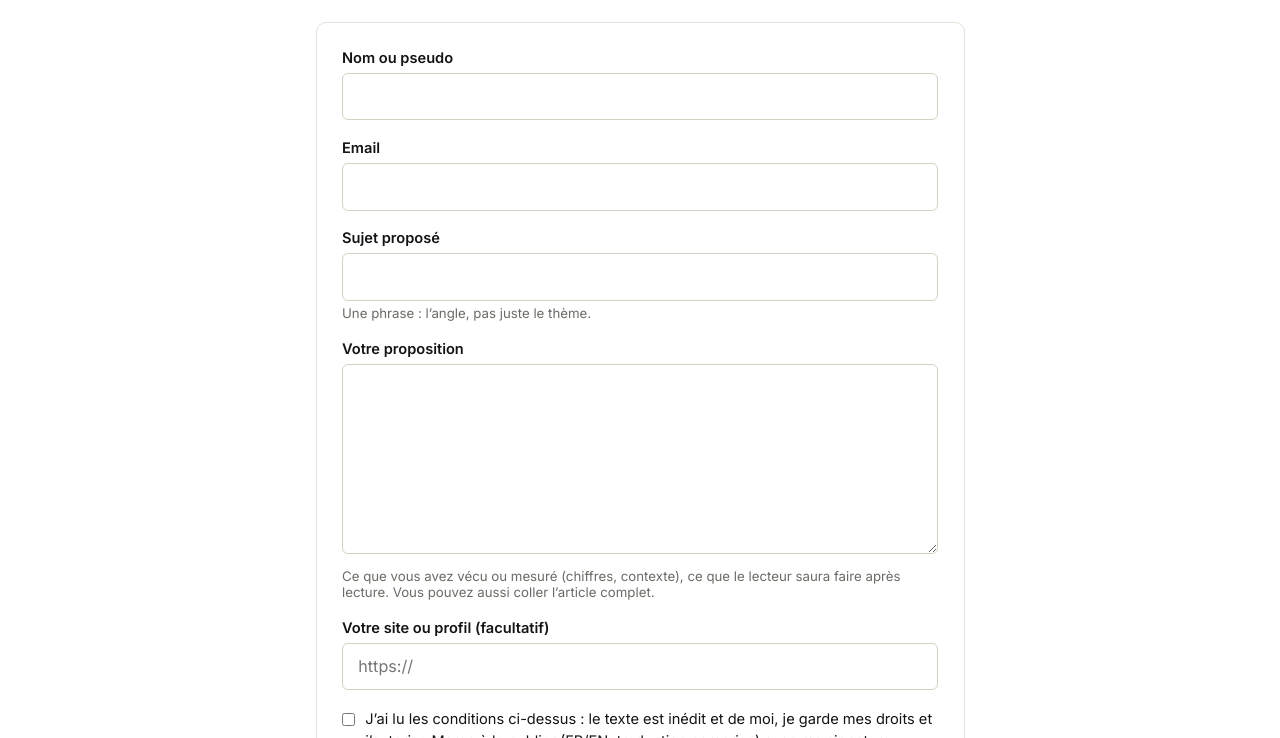
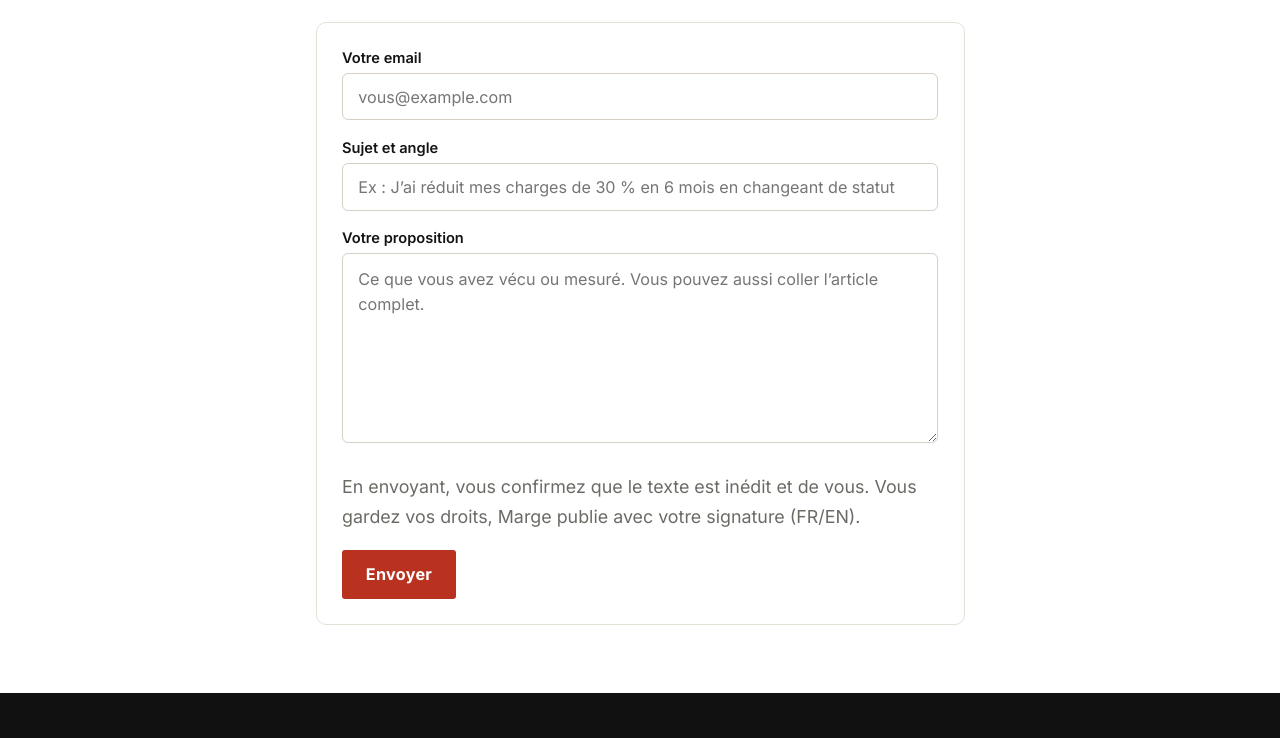
Before and after one commit to yanischoucha-ai/News-, a plain HTML site: page fr/ecrire-pour-nous.html in a window 1280 px wide. Shown: the part 1295-2033 px from the top of the page. Drawn offline with Linux system fonts and the light colour scheme.

Commit message:
ux: formulaire écrire-pour-nous simplifié (3 champs, sans checkbox)
Co-Authored-By: Claude Sonnet 4.6 <noreply@anthropic.com>
Claude-Session: https://claude.ai/code/session_01QPVHucy2rxboGxmqG21qoh

```diff
--- a/assets/css/site.css
+++ b/assets/css/site.css
@@ -117,6 +117,7 @@ body > .s-newsletter { margin: 3rem 1.5rem; max-width: none; }
 .s-field input:focus, .s-field textarea:focus { outline: 2px solid var(--s-gold); outline-offset: 1px; }
 .s-check { display: flex; gap: .6rem; align-items: flex-start; font: .86rem/1.5 var(--s-sans); margin-bottom: 1.2rem; text-align: left; }
 .s-check input { margin-top: .25rem; flex: 0 0 auto; }
+.s-terms { font: .82rem/1.5 var(--s-sans); color: var(--s-muted); margin: .5rem 0 1rem; }
 .s-form-stack .s-form-msg.ok { color: #1e7a3a; }
 .s-form-stack .s-form-msg.err { color: #b3261e; }
 
--- a/fr/ecrire-pour-nous.html
+++ b/fr/ecrire-pour-nous.html
@@ -56,14 +56,12 @@
 <h2>Conditions</h2>
 <p>Vous restez propriétaire de votre texte. Vous nous accordez une licence non exclusive pour le publier sur Marge, en français et en anglais (traduction comprise). Le texte doit être inédit. Un seul lien promotionnel vers votre activité est accepté, et il est assumé comme tel.</p>
 <form class="s-form-stack" data-s-form="contribution" data-ok="Merci ! Votre proposition est bien reçue, nous la lisons avec attention.">
-  <div class="s-field"><label for="c-name">Nom ou pseudo</label><input id="c-name" name="name" required maxlength="120" autocomplete="name"></div>
-  <div class="s-field"><label for="c-email">Email</label><input id="c-email" type="email" name="email" required maxlength="254" autocomplete="email"></div>
-  <div class="s-field"><label for="c-title">Sujet proposé</label><input id="c-title" name="title" required maxlength="200"><small>Une phrase : l’angle, pas juste le thème.</small></div>
-  <div class="s-field"><label for="c-pitch">Votre proposition</label><textarea id="c-pitch" name="pitch" required minlength="80" maxlength="8000"></textarea><small>Ce que vous avez vécu ou mesuré (chiffres, contexte), ce que le lecteur saura faire après lecture. Vous pouvez aussi coller l’article complet.</small></div>
-  <div class="s-field"><label for="c-link">Votre site ou profil (facultatif)</label><input id="c-link" name="link" type="url" maxlength="300" placeholder="https://"></div>
+  <div class="s-field"><label for="c-email">Votre email</label><input id="c-email" type="email" name="email" required maxlength="254" autocomplete="email" placeholder="vous@example.com"></div>
+  <div class="s-field"><label for="c-title">Sujet et angle</label><input id="c-title" name="title" required maxlength="200" placeholder="Ex : J’ai réduit mes charges de 30 % en 6 mois en changeant de statut"></div>
+  <div class="s-field"><label for="c-pitch">Votre proposition</label><textarea id="c-pitch" name="pitch" required minlength="20" maxlength="8000" placeholder="Ce que vous avez vécu ou mesuré. Vous pouvez aussi coller l’article complet."></textarea></div>
   <input type="text" name="website" class="s-hp" tabindex="-1" autocomplete="off" aria-hidden="true">
-  <label class="s-check"><input type="checkbox" name="agree" required><span>J’ai lu les conditions ci-dessus : le texte est inédit et de moi, je garde mes droits et j’autorise Marge à le publier (FR/EN, traduction comprise) avec ma signature.</span></label>
-  <button type="submit">Envoyer ma proposition</button>
+  <p class="s-terms">En envoyant, vous confirmez que le texte est inédit et de vous. Vous gardez vos droits, Marge publie avec votre signature (FR/EN).</p>
+  <button type="submit">Envoyer</button>
   <p class="s-form-msg" role="status" aria-live="polite"></p>
 </form></main>
 <footer class="site-footer">
```
Also changed, not shown: en/write-for-us.html (+5 -7 lines).
